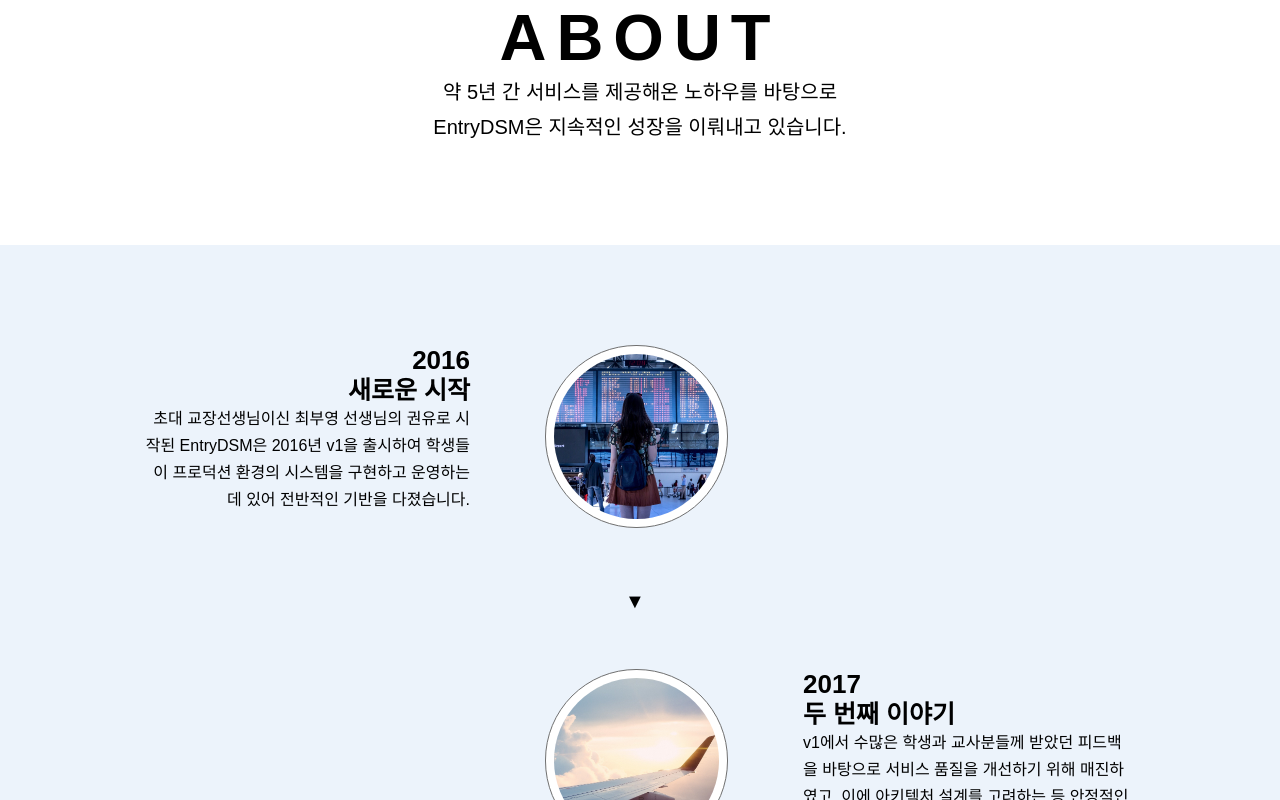
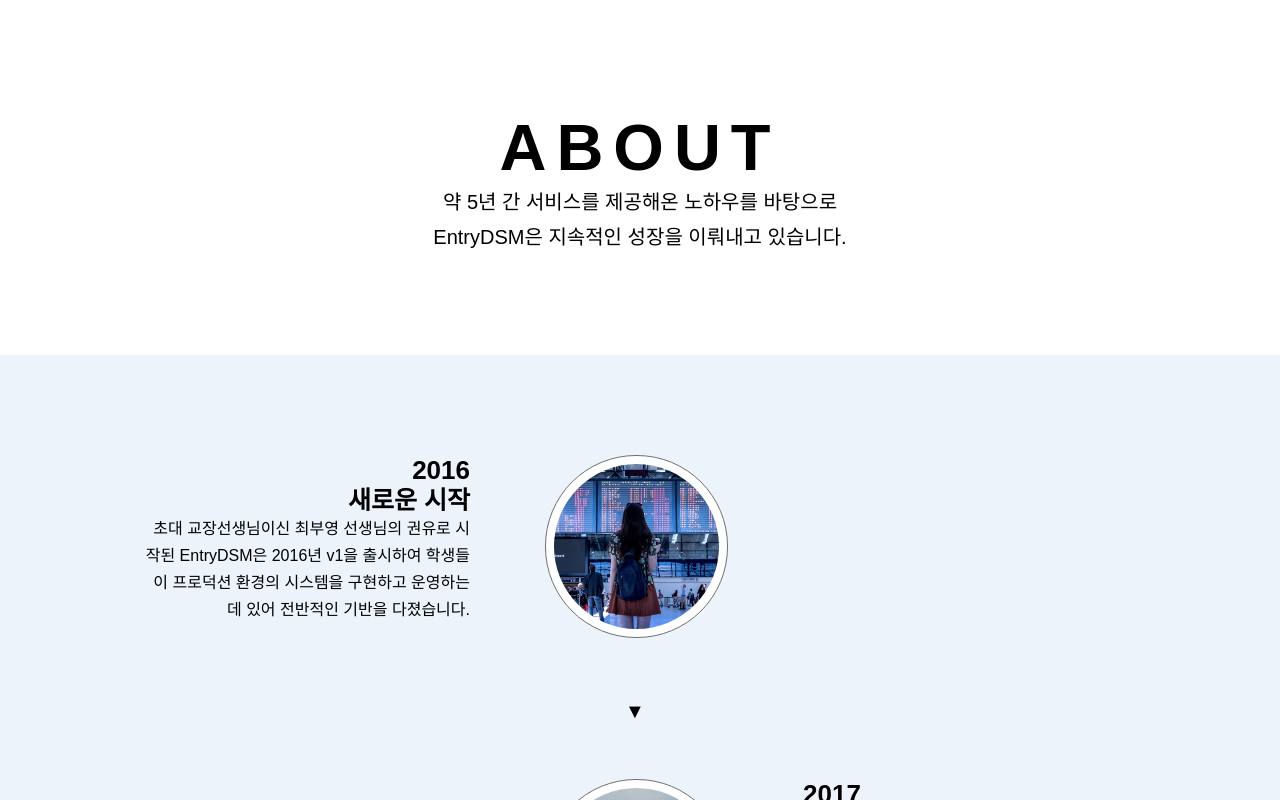
Before and after one commit to EntryDSM/LandingPage_2, a React (Create React App) app in the folder LandingPage/: page / in a window 1280 px wide. Shown: the top 800 px of the page. Built offline with nearby package versions, Linux system fonts and the light colour scheme.

Commit message:
위에 여백 추가

```diff
--- a/LandingPage/src/components/AboutEntry.js
+++ b/LandingPage/src/components/AboutEntry.js
@@ -78,7 +78,7 @@
 `;
 const AboutEntry = () => {
     return (
-        <div>
+        <div style={{marginTop: '110px'}}>
             <div>
                 <About>ABOUT</About>
                 <Explain>약 5년 간 서비스를 제공해온 노하우를 바탕으로</Explain>
```
